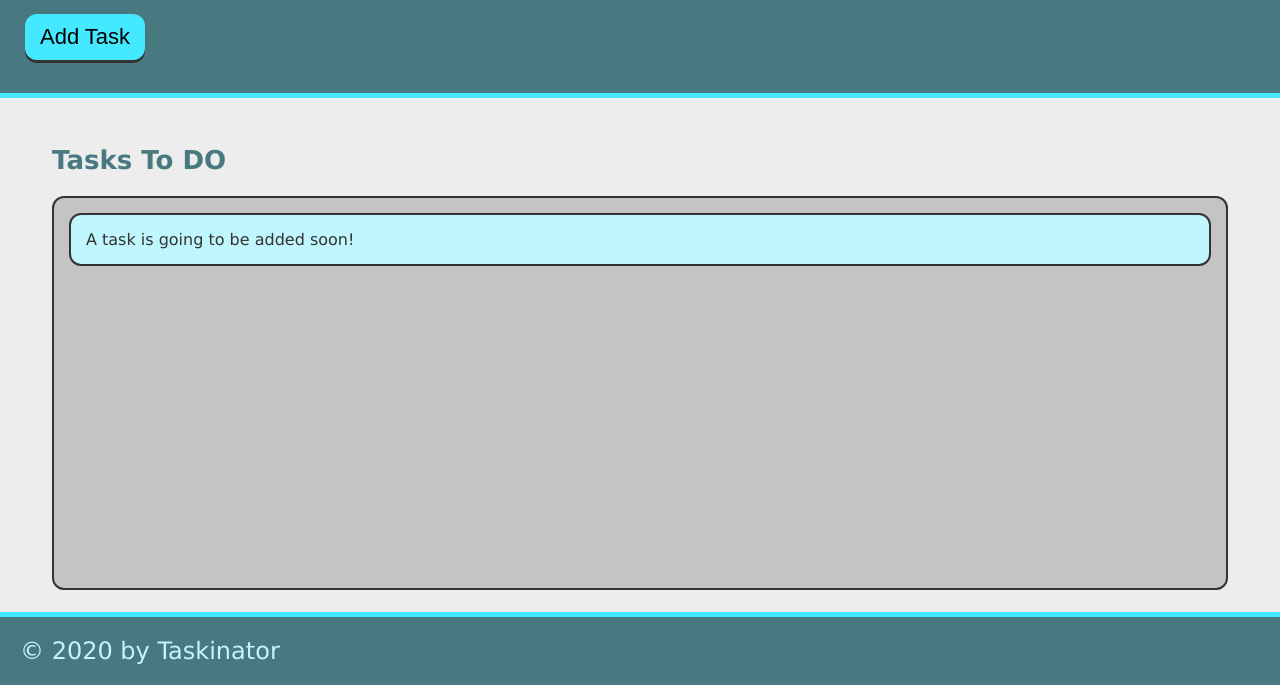
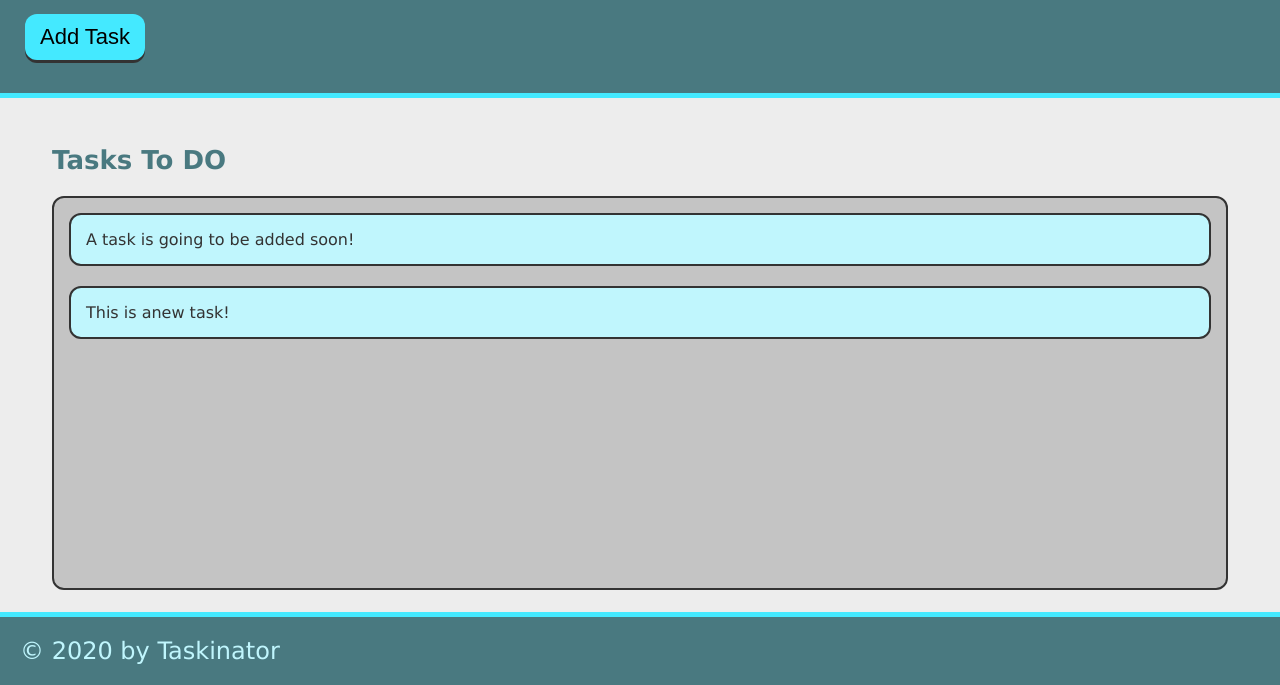
Before and after one commit to dneflas/taskinator, a plain HTML site: page index.html in a window 1280 px wide. Both pictures are taken after a click on the button "Add Task". Shown: the part 115-800 px from the top of the page. Drawn offline with Linux system fonts and the light colour scheme.

Commit message:
add ability to add task

```diff
--- a/assets/js/script.js
+++ b/assets/js/script.js
@@ -0,0 +1,11 @@
+var buttonEl = document.querySelector("#save-task")
+var tasksToDoEl = document.querySelector("#tasks-to-do")
+
+var createTaskHandler = function(){
+    var listItemEl = document.createElement("li");
+    listItemEl.className = "task-item";
+    listItemEl.textContent = "This is anew task!";
+    tasksToDoEl.appendChild(listItemEl);
+};
+
+buttonEl.addEventListener("click", createTaskHandler);
--- a/index.html
+++ b/index.html
@@ -11,13 +11,13 @@
     <header>
         <h1 class="page-title">Taskinator</h1>
         <p>Clicke the button below to add a new task!</p>
-        <button class="btn">Add Task</button>
+        <button class="btn" id="save-task">Add Task</button>
     </header>
 
     <main class="page-content">
         <section class="task-list-wrapper">
             <h2 class="list-title">Tasks To DO</h2>
-            <ul class="task-list">
+            <ul class="task-list" id="tasks-to-do">
                 <li class="task-item">A task is going to be added soon!</li>
             </ul>
         </section>
```
